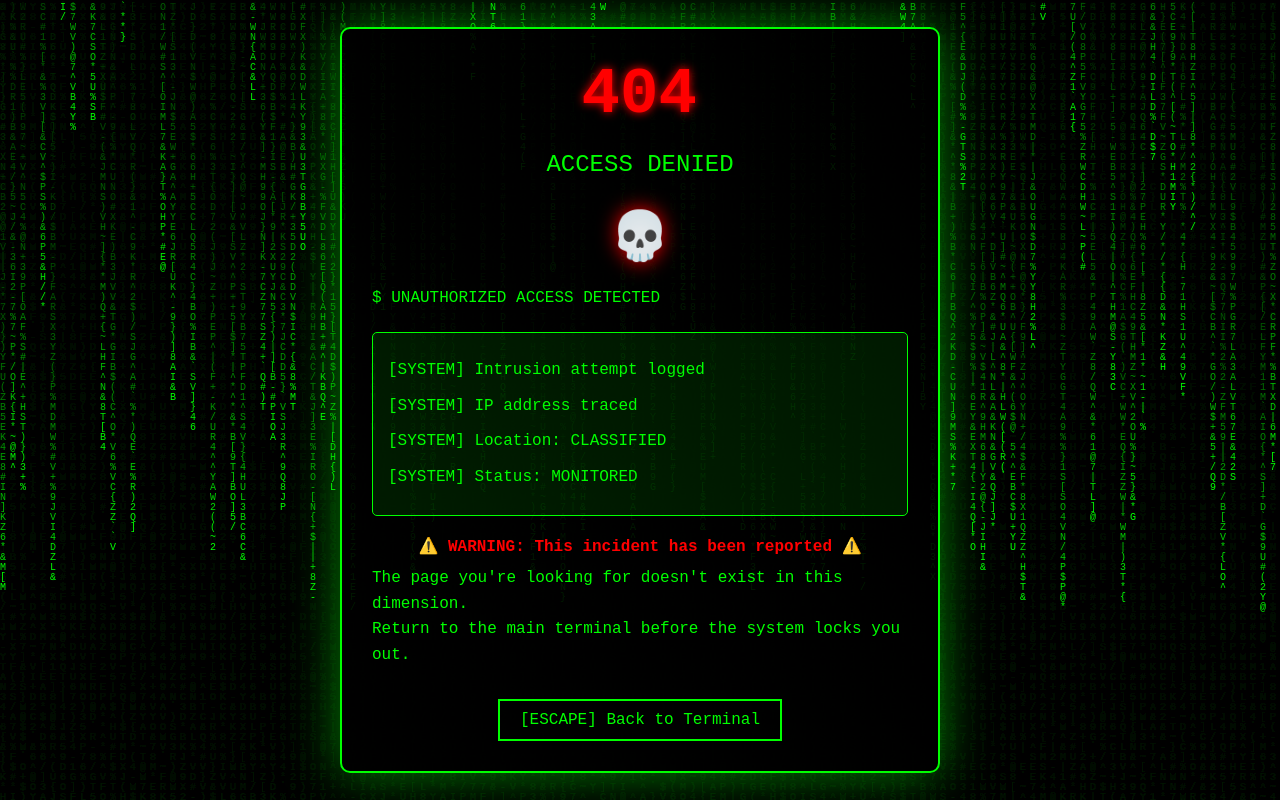
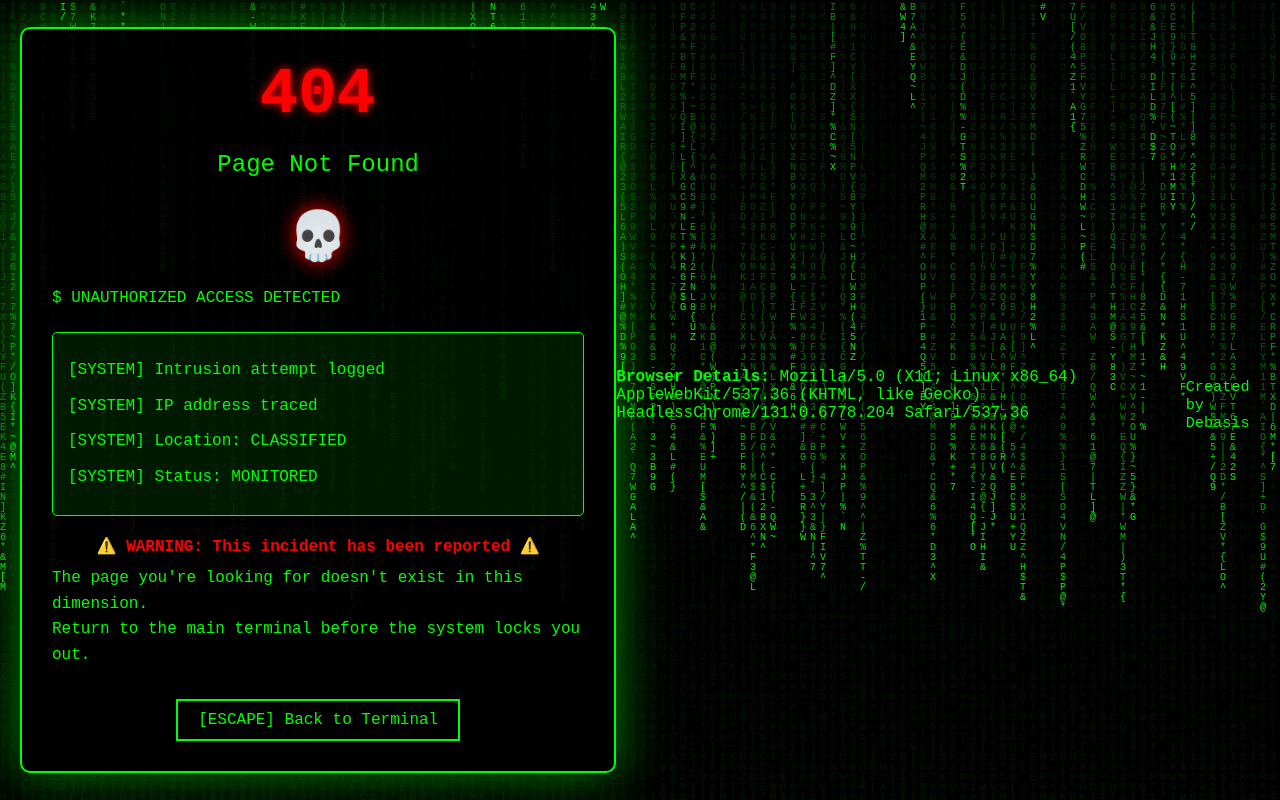
Before and after one commit to DebaA17/Weather-App, a website: page public/404.html in a window 1280 px wide. Drawn offline with Linux system fonts and the light colour scheme.

Commit message:
Changes made

```diff
--- a/public/404.html
+++ b/public/404.html
@@ -166,38 +166,40 @@
         <div class="terminal">
             <div class="header">
                 <div class="error-code glitch">404</div>
-                <div class="error-message">ACCESS DENIED</div>
+                <div class="error-message">Page Not Found</div>
             </div>
-
             <div class="skull">💀</div>
-
             <div class="terminal-text">
                 <div class="typing">$ UNAUTHORIZED ACCESS DETECTED</div>
             </div>
-
             <div class="system-info">
                 <div class="terminal-text">[SYSTEM] Intrusion attempt logged</div>
                 <div class="terminal-text">[SYSTEM] IP address traced</div>
                 <div class="terminal-text">[SYSTEM] Location: CLASSIFIED</div>
                 <div class="terminal-text">[SYSTEM] Status: MONITORED</div>
             </div>
-
             <div class="warning">
                 ⚠️ WARNING: This incident has been reported ⚠️
             </div>
-
             <div class="terminal-text">
                 The page you're looking for doesn't exist in this dimension.
                 <br>Return to the main terminal before the system locks you out.
             </div>
-
             <div style="text-align: center;">
                 <button class="back-btn" onclick="window.location.href='/'">
                     [ESCAPE] Back to Terminal
                 </button>
             </div>
         </div>
+        <div style="color:#00ff00; font-size:1em; margin-bottom:10px;">
+            <strong>Browser Details:</strong>
+            <span id="browserDetails"></span>
+        </div>
+        <footer style="color:#00ff00; font-size:0.95em; margin-top:10px;">Created by Debasis</footer>
     </div>
+    <script>
+      document.getElementById('browserDetails').textContent = navigator.userAgent;
+    </script>
 
     <script>
         const canvas = document.querySelector('.matrix');
```
